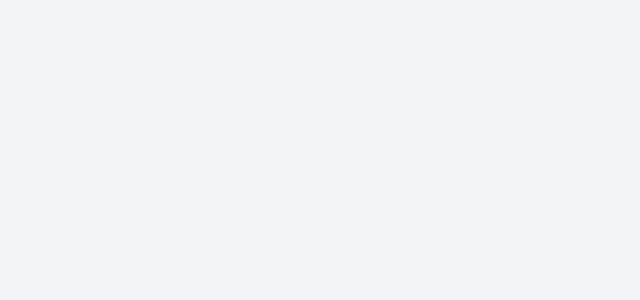
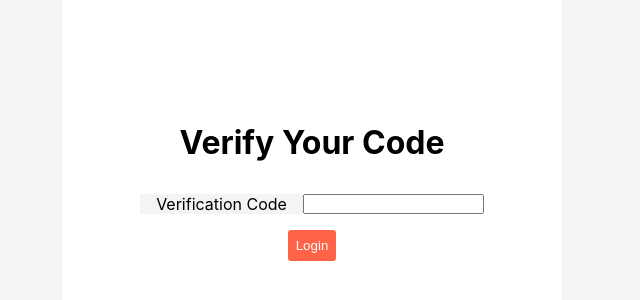
Before and after one commit to gopalkaran/user-creation, a React (Create React App) app: page /verifytoken in a window 1280 px wide. Shown: the part 40-340 px from the top of the page, without its empty margins (328-968 px from the left). Built offline with nearby package versions, Linux system fonts and the light colour scheme.

Commit message:
added verify token for checking otp

```diff
--- a/src/App.js
+++ b/src/App.js
@@ -4,6 +4,7 @@ import SignUp from "./components/SignUp";
 import { BrowserRouter as Router, Switch, Route } from "react-router-dom";
 import SignIn from "./components/SignIn";
 import Dashboard from "./components/Dashboard";
+import VerifyToken from "./components/VerifyToken";
 
 function App() {
   return (
@@ -11,6 +12,7 @@ function App() {
       <div className="App">
           <Switch>
             <Route path="/" exact component={SignIn} />
+            <Route path="/verifytoken" exact component={VerifyToken} />
             <Route path="/signup" component={SignUp} />
             <Route path="/dashboard" component={Dashboard} />
 
--- a/src/components/SignIn.js
+++ b/src/components/SignIn.js
@@ -28,23 +28,7 @@ const SignIn = () => {
         const {data : {results : {isLogin, token}}} = res;
         console.log(isLogin , token);
         dispatch(storeEmailVerificationToken(token));
-        axios
-        .put('https://hiring.getbasis.co/candidate/users/email/verify', {email : email,token : token, verificationCode :'112233'})
-        .then((response) => {
-           console.log(response.data)
-           const {data : {results :  {isLogin }}} = response;
-           if(isLogin) {
-              const {data : {results : {user : {_id, token, email , firstName, phoneNumber}}}} = response;
-              dispatch(storeid(_id));
-              dispatch(storeLoginToken(token));
-              history.push("/dashboard", {email, firstName, phoneNumber});
-           }
-           else{
-              history.push("/signup", {email});
-           }
-        });
-
-
+        history.push('/verifytoken', {email, token})
     })
     .catch(err => console.log(err))
 
--- /dev/null
+++ b/src/components/VerifyToken.js
@@ -0,0 +1,91 @@
+import axios from "axios";
+import React, { useState } from "react";
+import { useHistory, useLocation } from "react-router-dom";
+import styles from '../css/SignIn.module.css';
+import {storeid, storeLoginToken} from "../actions/action"
+import {useDispatch} from 'react-redux';
+
+const VerifyToken = () => {
+
+  const [verificationCode, setVerificationCode] = useState('');
+
+  const history = useHistory();
+  const location = useLocation();
+
+
+
+  const dispatch = useDispatch();
+
+  const onChangeHandler = (e) => {
+    setVerificationCode(e.target.value);
+  };
+
+  const onSubmitHandler = async (e) => {
+    e.preventDefault();
+    console.log(verificationCode);
+
+    axios
+    .put('https://hiring.getbasis.co/candidate/users/email/verify', {email : location.state.email ,token : location.state.token, verificationCode : verificationCode})
+    .then((response) => {
+           console.log(response.data)
+           const {success} = response.data;
+           console.log(success);
+           if(success){
+           const {results :  {isLogin }} = response.data;
+           console.log(isLogin)
+           if(isLogin) {
+              const {data : {results : {user : {_id, token, email , firstName, phoneNumber}}}} = response;
+              dispatch(storeid(_id));
+              dispatch(storeLoginToken(token));
+              history.push("/dashboard", {email, firstName, phoneNumber});
+           }
+           else{
+              history.push("/signup", {email: location.state.email});
+           }
+           }
+           else{
+            const {messageObj :  {wrongEmailTokenCount }} = response.data;
+            console.log(wrongEmailTokenCount)
+            if(wrongEmailTokenCount>=3){
+                history.push("/");
+            }
+
+           }
+    })
+    .catch((err) => {
+        console.log(err);
+    })
+
+
+
+  };
+  return (
+    <>
+    <div className={styles.container}>
+
+      <form onSubmit={onSubmitHandler} className={styles.form}>
+        <h1>Verify Your Code</h1>
+        <div className={styles.formGroup}>
+          <label htmlFor="verificationCode" className="form-label">
+            Verification Code
+          </label>
+          <input
+            type="text"
+            name="verificationCode"
+            value={verificationCode}
+            className="form-input"
+            onChange={onChangeHandler}
+          />
+        </div>
+        <div>
+          <input type="submit" value="Login"  className={styles.btn} />
+        </div>
+      </form>
+
+      </div>
+
+    </>
+  );
+};
+
+export default VerifyToken;
```
